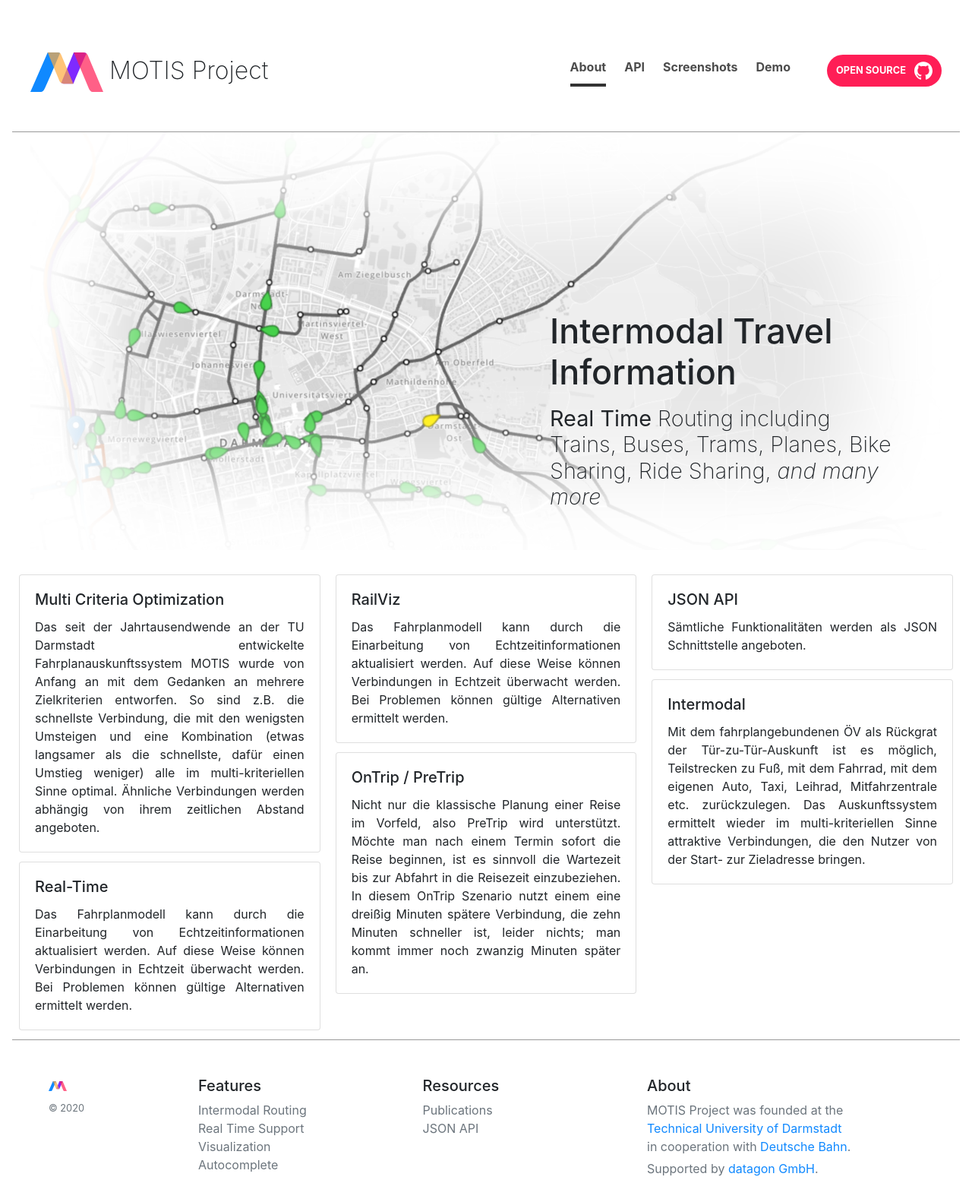
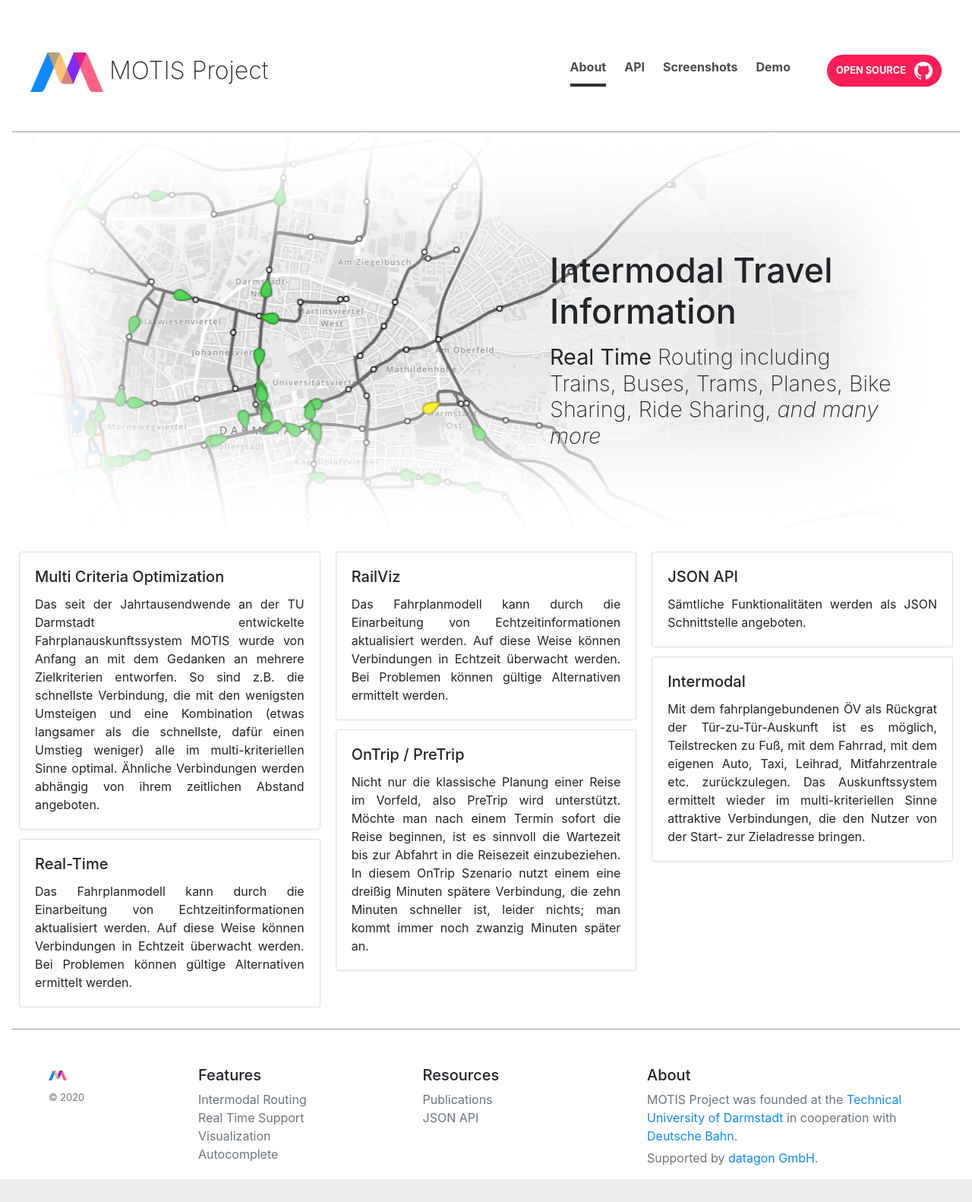
Before and after one commit to motis-project/motis-page, a Jekyll site: the page built from index.html, in a window 1280 px wide. Shown: the whole page at 76% size. Built offline with Jekyll 4.4.1, drawn with Linux system fonts in a browser that asks for light colours; after the commit the page ends 1552 px from its top, so only the background shows below that.

Commit message:
cleanup, try being more mobile friendly

```diff
--- a/_includes/footer.html
+++ b/_includes/footer.html
@@ -24,9 +24,8 @@
     <div class="col-md-4">
       <h5>About</h5>
       <p class="text-muted" style="margin-bottom: 0.3rem">
-        MOTIS Project was founded at the <br />
-        <a href="https://www.algo.informatik.tu-darmstadt.de/" target="_blank">Technical University of
-          Darmstadt</a><br />
+        MOTIS Project was founded at the
+        <a href="https://www.algo.informatik.tu-darmstadt.de/" target="_blank">Technical University of Darmstadt</a>
         in cooperation with <a href="https://www1.deutschebahn.com/innovationsallianz" target="_blank">Deutsche
           Bahn</a>.</p>
       <p class="text-muted">Supported by <a href="https://datagon.de/">datagon GmbH</a>.</p>
--- a/assets/page.css
+++ b/assets/page.css
@@ -1,18 +1,3 @@
-.bd-placeholder-img {
-  font-size: 1.125rem;
-  text-anchor: middle;
-  -webkit-user-select: none;
-  -moz-user-select: none;
-  -ms-user-select: none;
-  user-select: none;
-}
-
-@media (min-width: 768px) {
-  .bd-placeholder-img-lg {
-    font-size: 3.5rem;
-  }
-}
-
 .logo-box {
   margin-bottom: 32px;
   text-align: center;
@@ -20,6 +5,8 @@
 
 .mastfoot {
   border-top: .05rem solid #999;
+  position: relative;
+  top: 1em;
 }
 
 .marketing p {
@@ -77,7 +64,7 @@ body {
 .masthead h1 {
   font-weight: 200;
   font-size: 2em;
-  margin-top: inherit !important;
+  margin-top: inherit;
 }
 
 .nav-masthead .nav-link {
@@ -146,22 +133,33 @@ a {
   background: #1089ff;
 }
 
+.slogan {
+  position: relative;
+  top: 30%;
+}
+
+@media (min-width: 1024px) {
+  .slogan {
+    left: 57%;
+    width: 42%;
+  }
   .map {
     border: solid 20em rgba(#000, .2);
     background: url('/assets/map.png');
-  height: 550px;
+    height: 520px;
     width: 70%;
     box-shadow: inset 0 0 7em 7em white;
     width: 100%;
     background-position: 40% 55%;
     background-repeat: no-repeat;
   }
+}
 
+
+@media (max-width: 1024px) {
   .slogan {
-  position: relative;
-  top: 43%;
-  left: 57%;
-  width: 42%;
+    margin: 3em 0;
+  }
 }
 
 .slogan h1 {
```
Lines whose indentation alone changed are shown as unchanged.
